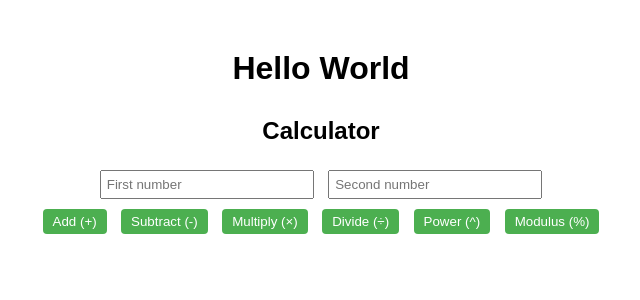
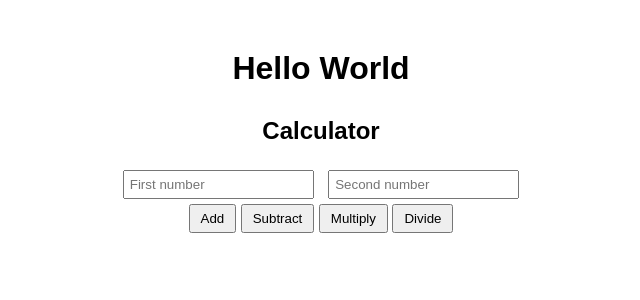
Before and after one commit to SA2724/IS218_Final, a Python web app: template templates/index.html in a window 1280 px wide. Shown: the top 300 px of the page, without its empty margins (319-959 px from the left). Run offline with Jinja, Linux system fonts and the light colour scheme; the template is opened without the code that fills it, so the values that code supplies are empty.

Commit message:
fix html script

```diff
--- a/templates/index.html
+++ b/templates/index.html
@@ -82,7 +82,6 @@
             */
             margin: 5px;
             padding: 5px;
-            width: 200px; /* Optional: Set a consistent width for input fields */
         }
 
         button {
@@ -91,31 +90,8 @@
 
                 - padding: Adds 5 pixels of vertical padding and 10 pixels of horizontal padding
                   inside buttons to make them larger and more clickable.
-                - margin: Adds a 5-pixel margin around buttons for spacing.
-                - cursor: Changes the cursor to a pointer when hovering over buttons.
-                - background-color: Sets the background color of buttons.
-                - color: Sets the text color of buttons.
-                - border: Removes the default border of buttons.
-                - border-radius: Adds rounded corners to buttons.
-                - transition: Adds a smooth transition effect for hover state.
             */
             padding: 5px 10px;
-            margin: 5px;
-            cursor: pointer;
-            background-color: #4CAF50;
-            color: white;
-            border: none;
-            border-radius: 4px;
-            transition: background-color 0.3s;
-        }
-
-        button:hover {
-            /*
-                Hover State for Buttons
-
-                - background-color: Changes the background color when the user hovers over the button.
-            */
-            background-color: #45a049;
         }
 
         .result {
@@ -124,13 +100,9 @@
 
                 - margin-top: Adds a 10-pixel margin above the result display area.
                 - font-weight: Makes the text bold to emphasize the result.
-                - font-size: Increases the font size for better visibility.
-                - color: Sets the text color to a distinct color for emphasis.
             */
             margin-top: 10px;
             font-weight: bold;
-            font-size: 18px;
-            color: #333;
         }
     </style>
 </head>
@@ -190,7 +162,7 @@
             Inserts a line break after the second input field, moving subsequent elements to the next line.
         -->
 
-        <button onclick="calculate('add')">Add (+)</button>
+        <button onclick="calculate('add')">Add</button>
         <!--
             <button> Element: Add Button
 
@@ -199,7 +171,7 @@
             - "Add": The text displayed on the button.
         -->
 
-        <button onclick="calculate('subtract')">Subtract (-)</button>
+        <button onclick="calculate('subtract')">Subtract</button>
         <!--
             <button> Element: Subtract Button
 
@@ -208,7 +180,7 @@
             - "Subtract": The text displayed on the button.
         -->
 
-        <button onclick="calculate('multiply')">Multiply (×)</button>
+        <button onclick="calculate('multiply')">Multiply</button>
         <!--
             <button> Element: Multiply Button
 
@@ -217,33 +189,13 @@
             - "Multiply": The text displayed on the button.
         -->
 
-        <button onclick="calculate('divide')">Divide (÷)</button>
+        <button onclick="calculate('divide')">Divide</button>
         <!--
             <button> Element: Divide Button
 
             - onclick="calculate('divide')": Sets up an event handler that calls the JavaScript function "calculate"
               with the argument 'divide' when the button is clicked.
             - "Divide": The text displayed on the button.
-        -->
-
-        <!-- New Button for Power Operation -->
-        <button onclick="calculate('power')">Power (^)</button>
-        <!--
-            <button> Element: Power Button
-
-            - onclick="calculate('power')": Sets up an event handler that calls the JavaScript function "calculate"
-              with the argument 'power' when the button is clicked.
-            - "Power (^)": The text displayed on the button, indicating the operation symbol.
-        -->
-
-        <!-- New Button for Modulus Operation -->
-        <button onclick="calculate('modulus')">Modulus (%)</button>
-        <!--
-            <button> Element: Modulus Button
-
-            - onclick="calculate('modulus')": Sets up an event handler that calls the JavaScript function "calculate"
-              with the argument 'modulus' when the button is clicked.
-            - "Modulus (%)": The text displayed on the button, indicating the operation symbol.
         -->
 
         <div class="result" id="result"></div>
@@ -276,7 +228,7 @@
                 and updates the result display based on the server's response.
 
                 Parameters:
-                - operation (string): The arithmetic operation to perform ('add', 'subtract', 'multiply', 'divide', 'power', 'modulus').
+                - operation (string): The arithmetic operation to perform ('add', 'subtract', 'multiply', 'divide').
 
                 Steps:
                 1. Retrieve the values from the input fields with IDs 'a' and 'b'.
@@ -298,15 +250,12 @@
             // Get the <div> element where the result or error message will be displayed
             const resultElement = document.getElementById('result');
 
-            // Clear previous result or error
-            resultElement.innerText = '';
-
             try {
                 /*
                     Sending the POST Request
 
-                    - fetch('/calculate/' + operation, {...}): Sends a POST request to the server at the path corresponding
-                      to the operation (e.g., '/calculate/add', '/calculate/subtract', '/calculate/power', '/calculate/modulus').
+                    - fetch('/' + operation, {...}): Sends a POST request to the server at the path corresponding
+                      to the operation (e.g., '/add', '/subtract').
 
                     - method: 'POST': Specifies the HTTP method as POST, indicating that data is being sent to the server.
 
@@ -316,7 +265,7 @@
                     - body: JSON.stringify({ a: a, b: b }): Converts the JavaScript object { a: a, b: b } into a JSON string
                       to be sent in the request body.
                 */
-                const response = await fetch('/calculate/' + operation, {
+                const response = await fetch('/' + operation, {
                     method: 'POST',
                     headers: { 'Content-Type': 'application/json' },
                     body: JSON.stringify({ a: a, b: b })
@@ -343,12 +292,12 @@
                     /*
                         Error Response Handling
 
-                        - If the response is not successful, it is expected to contain a 'detail' field with
+                        - If the response is not successful, it is expected to contain an 'error' field with
                           a descriptive message.
 
                         - resultElement.innerText: Updates the text inside the result <div> to display the error message.
                     */
-                    resultElement.innerText = 'Error: ' + data.detail;
+                    resultElement.innerText = 'Error: ' + data.error;
                 }
             } catch (error) {
                 /*
```
